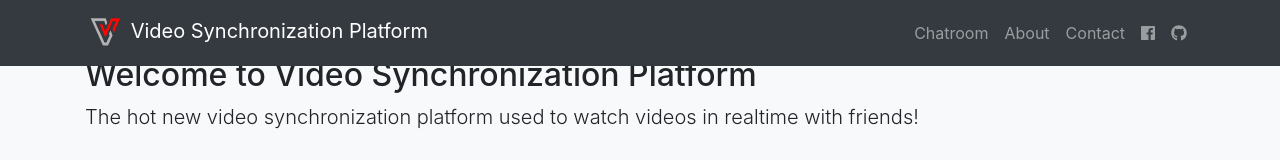
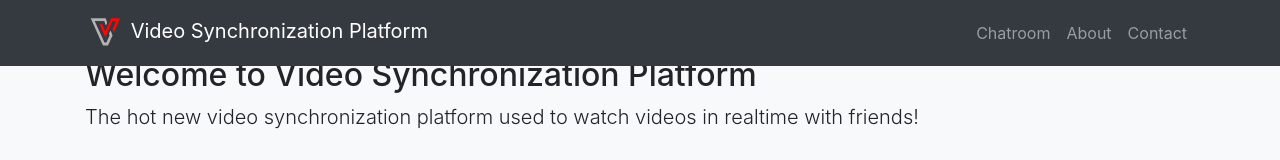
Before and after one commit to naumanjabbar/vynvhronize, a website with bundled scripts: page index.html in a window 1280 px wide. Shown: the top 160 px of the page. Built offline with nearby package versions, Linux system fonts and the light colour scheme; a script that the page names is missing; files whose address does not match are found by name.

Commit message:
Update index.html

```diff
--- a/index.html
+++ b/index.html
@@ -72,16 +72,7 @@
                     <li class="nav-item">
                         <a id="contact-nav" class="nav-link js-scroll-trigger hide" href="#contact">Contact</a>
                     </li>
-                    <li class="nav-item">
-                        <a target="_blank" rel="noopener noreferrer" class="nav-link js-scroll-trigger" href="https://www.facebook.com/vynchronize">
-                            <i class="fab fa-facebook"></i>
-                        </a>
-                    </li>
-                    <li class="nav-item">
-                        <a target="_blank" rel="noopener noreferrer" class="nav-link js-scroll-trigger" href="https://github.com/kyle8998/Vynchronize">
-                            <i class="fab fa-github"></i>
-                        </a>
-                    </li>
+
                 </ul>
             </div>
         </div>
@@ -1562,16 +1553,7 @@
                     <li class="nav-item">
                         <a id="contact-nav" class="nav-link js-scroll-trigger hide" href="#contact">Contact</a>
                     </li>
-                    <li class="nav-item">
-                        <a target="_blank" rel="noopener noreferrer" class="nav-link js-scroll-trigger" href="https://www.facebook.com/vynchronize">
-                            <i class="fab fa-facebook"></i>
-                        </a>
-                    </li>
-                    <li class="nav-item">
-                        <a target="_blank" rel="noopener noreferrer" class="nav-link js-scroll-trigger" href="https://github.com/kyle8998/Vynchronize">
-                            <i class="fab fa-github"></i>
-                        </a>
-                    </li>
+
                 </ul>
             </div>
         </div>
```
